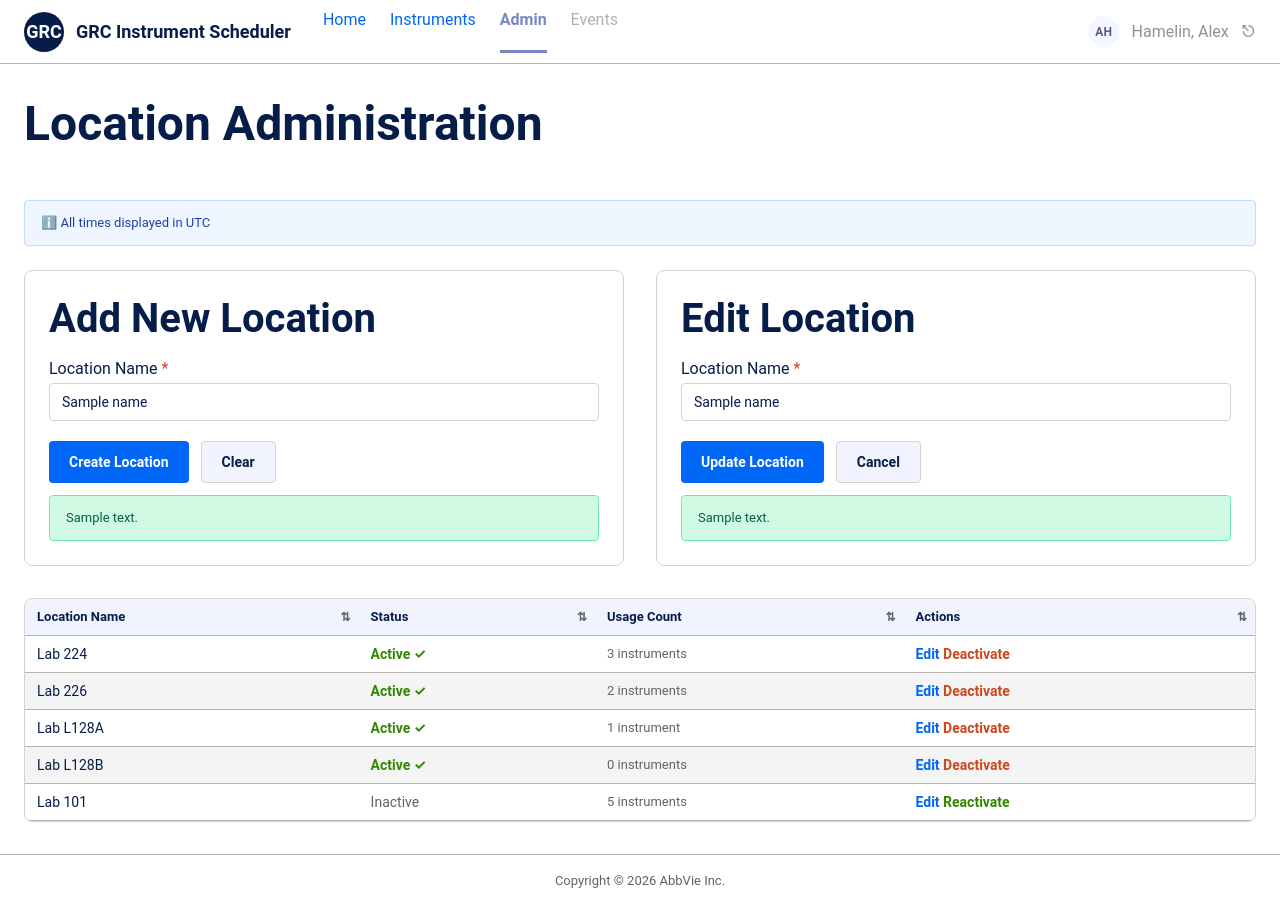
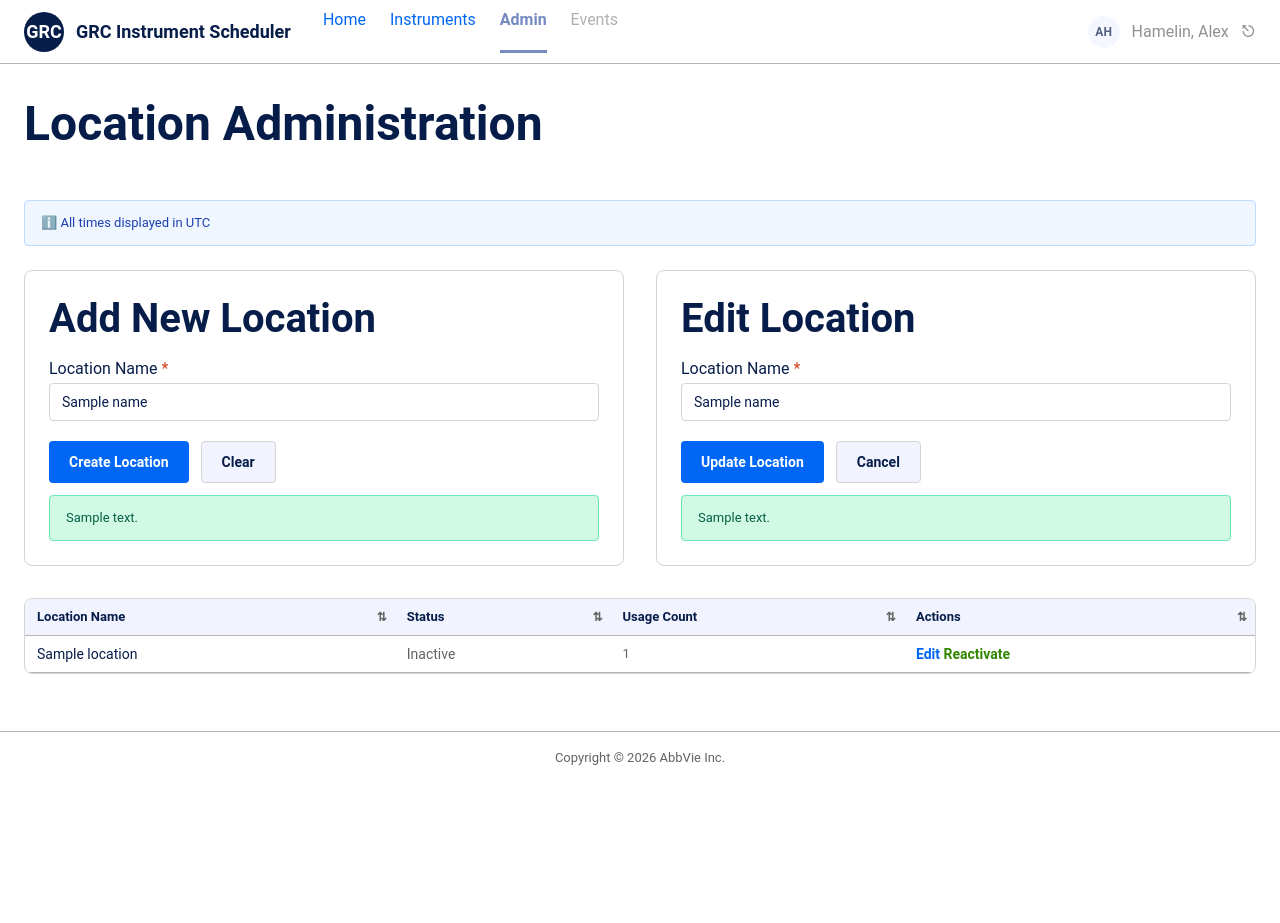
Before and after one commit to rpath2000/FG-GRC-Scheduler2, a Python web app: template app/web/templates/admin-locations.html in a window 1280 px wide. After the commit the page ends 765 px from the top, so only its background shows below. Run offline with Jinja, Linux system fonts and the light colour scheme; the template is opened without the code that fills it: most values are stand-ins (such as "Sample title", 1, 10 or a date in 2020).

Commit message:
TASK-0004: Frontend application

```diff
--- a/app/web/templates/admin-locations.html
+++ b/app/web/templates/admin-locations.html
@@ -441,6 +441,10 @@ footer {
     ℹ️ All times displayed in UTC
   </div>
 
+  {% if warning_message %}
+  <div class="warning-message visible">{{ warning_message }}</div>
+  {% endif %}
+
   <div class="content-grid">
     <div class="card">
       <h2>Add New Location</h2>
@@ -487,77 +491,29 @@ footer {
         </tr>
       </thead>
       <tbody>
+        {% for location in locations %}
         <tr>
-          <td>Lab 224</td>
-          <td class="status-active">Active ✓</td>
-          <td class="usage-count">3 instruments</td>
+          <td>{{ location.name }}</td>
+          <td>{% if location.is_active %}<span class="status-active">Active ✓</span>{% else %}<span class="status-inactive">Inactive</span>{% endif %}</td>
+          <td class="usage-count">{{ location.usage_count if location.usage_count is defined else '' }}</td>
           <td>
 <div class="action-icons">
-<a href="/admin/locations?edit=1" class="action-link" title="Edit location">Edit</a>
-<form method="post" action="/admin/locations/1/delete" style="display:inline;"><input type="hidden" name="id" value="1">
+<a href="/admin/locations?edit={{ location.id }}" class="action-link" title="Edit location">Edit</a>
+{% if location.is_active %}
+<form method="post" action="/admin/locations/{{ location.id }}/delete" style="display:inline;"><input type="hidden" name="id" value="{{ location.id }}">
 <button type="submit" class="action-link" style="background:none;border:none;color:var(--un-error-default);cursor:pointer;padding:0;" title="Deactivate location">Deactivate</button>
 </form>
+{% else %}
+<form method="post" action="/admin/locations/{{ location.id }}/reactivate" style="display:inline;"><input type="hidden" name="id" value="{{ location.id }}">
+<button type="submit" class="action-link" style="background:none;border:none;color:var(--un-success-default);cursor:pointer;padding:0;" title="Reactivate location">Reactivate</button>
+</form>
+{% endif %}
 </div>
 </td>
         </tr>
-        <tr>
-          <td>Lab 226</td>
-          <td class="status-active">Active ✓</td>
-          <td class="usage-count">2 instruments</td>
-          <td>
-<div class="action-icons">
-<a href="/admin/locations?edit=2" class="action-link" title="Edit location">Edit</a>
-<form method="post" action="/admin/locations/2/delete" style="display:inline;"><input type="hidden" name="id" value="2">
-<button type="submit" class="action-link" style="background:none;border:none;color:var(--un-error-default);cursor:pointer;padding:0;" title="Deactivate location">Deactivate</button>
-</form>
-</div>
-</td>
-        </tr>
-        <tr>
-          <td>Lab L128A</td>
-          <td class="status-active">Active ✓</td>
-          <td class="usage-count">1 instrument</td>
-          <td>
-<div class="action-icons">
-<a href="/admin/locations?edit=3" class="action-link" title="Edit location">Edit</a>
-<form method="post" action="/admin/locations/3/delete" style="display:inline;"><input type="hidden" name="id" value="3">
-<button type="submit" class="action-link" style="background:none;border:none;color:var(--un-error-default);cursor:pointer;padding:0;" title="Deactivate location">Deactivate</button>
-</form>
-</div>
-</td>
-        </tr>
-        <tr>
-          <td>Lab L128B</td>
-          <td class="status-active">Active ✓</td>
-          <td class="usage-count">0 instruments</td>
-          <td>
-<div class="action-icons">
-<a href="/admin/locations?edit=4" class="action-link" title="Edit location">Edit</a>
-<form method="post" action="/admin/locations/4/delete" style="display:inline;"><input type="hidden" name="id" value="4">
-<button type="submit" class="action-link" style="background:none;border:none;color:var(--un-error-default);cursor:pointer;padding:0;" title="Deactivate location">Deactivate</button>
-</form>
-</div>
-</td>
-        </tr>
-        <tr>
-          <td>Lab 101</td>
-          <td class="status-inactive">Inactive</td>
-          <td class="usage-count">5 instruments</td>
-          <td>
-<div class="action-icons">
-<a href="/admin/locations?edit=5" class="action-link" title="Edit location">Edit</a>
-<form method="post" action="/admin/locations/5/reactivate" style="display:inline;"><input type="hidden" name="id" value="5">
-<button type="submit" class="action-link" style="background:none;border:none;color:var(--un-success-default);cursor:pointer;padding:0;" title="Reactivate location">Reactivate</button>
-</form>
-</div>
-</td>
-        </tr>
+        {% endfor %}
       </tbody>
     </table>
-  </div>
-
-  <div class="warning-message">
-    ⚠️ Warning: This location is currently assigned to 3 active instruments. Deactivating it will prevent it from appearing in dropdowns for new instruments, but existing assignments will remain visible.
   </div>
 
 </main>
```
Also changed, not shown: app/web/templates/admin-types.html (+12 -0 lines), app/web/templates/instruments.html (+8 -0 lines), app/web/templates/reservations-new.html (+20 -0 lines).
